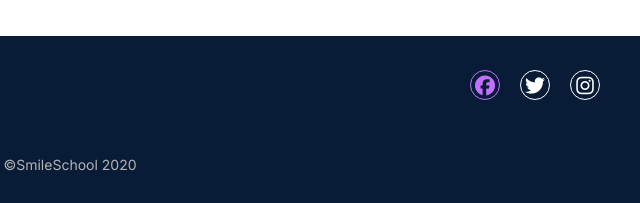
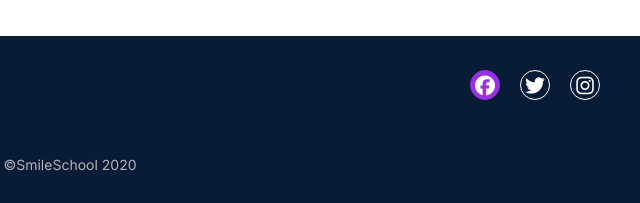
Before and after one commit to markbaiden17/alx_html_css, a plain HTML site: page css_advanced/index.html in a window 1280 px wide. In both pictures the pointer is over the icon 1055 px from the left and 3407 px from the top of the page. Shown: the part 3323-3526 px from the top of the page, 570-1210 px from the left. Drawn offline with Linux system fonts and the light colour scheme.

Commit message:
final commit

```diff
--- a/css_advanced/styles.css
+++ b/css_advanced/styles.css
@@ -525,8 +525,11 @@ footer {
 }
 
 .footer-social .fa-brands:hover {
-    color: var(--color-light-purple);
-    border-color: var(--color-light-purple);
+    /* FIX 1: Change color to the project's accent color (FF6565) */
+    background-color: var(--color-accent);
+    border-color: var(--color-accent);
+    /* Ensure the icon color stays white for contrast */
+    color: white;
 }
 
 /* Copyright Text Styling */
```
Also changed, not shown: css_advanced/index.html (+1 -1 lines).
